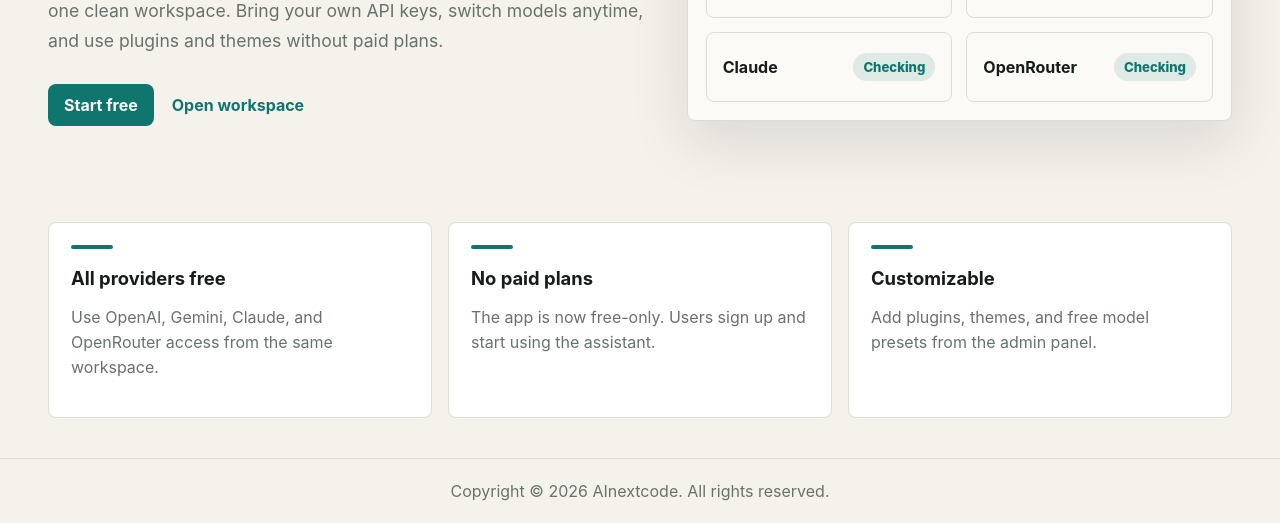
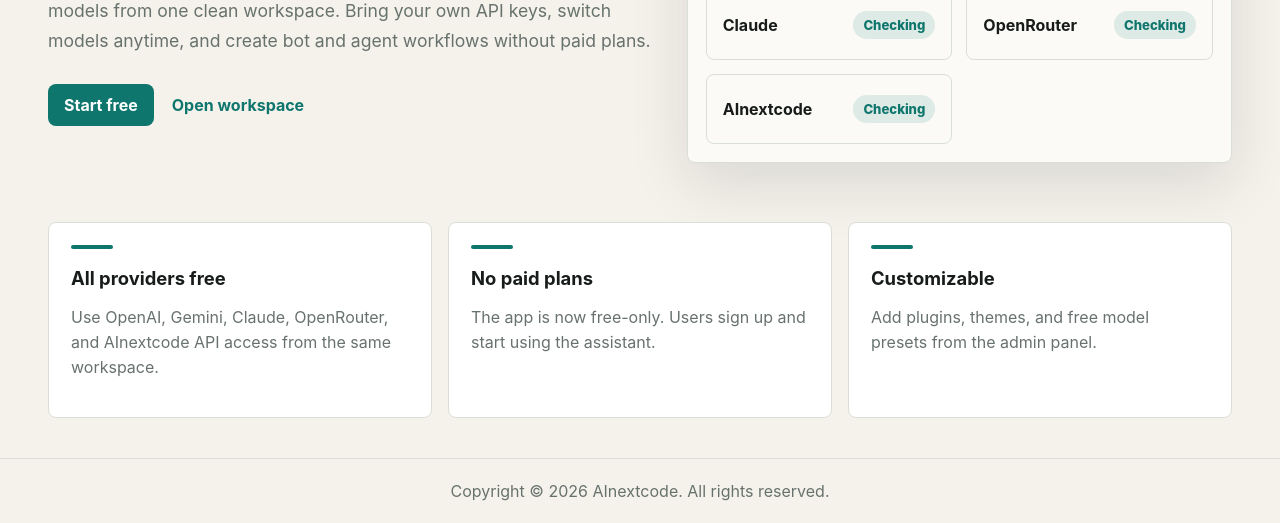
Before and after one commit to codingkonet/ainextcodecom, a website: page public/index.html in a window 1280 px wide. Shown: the part 540-1063 px from the top of the page. Drawn offline with Linux system fonts and the light colour scheme; no server answers.

Commit message:
Add AInextcode API provider

```diff
--- a/public/index.html
+++ b/public/index.html
@@ -33,7 +33,7 @@
           <div class="hero-copy">
             <p class="eyebrow">Free AI workspace</p>
             <h1>AInextcode is free for everyone.</h1>
-            <p class="hero-text">Chat with OpenAI, Gemini, Claude, and free OpenRouter models from one clean workspace. Bring your own API keys, switch models anytime, and use plugins and themes without paid plans.</p>
+            <p class="hero-text">Chat with OpenAI, Gemini, Claude, OpenRouter, and AInextcode API models from one clean workspace. Bring your own API keys, switch models anytime, and create bot and agent workflows without paid plans.</p>
             <div class="hero-actions">
               <button id="heroSignup" type="button">Start free</button>
               <a class="text-link" href="#app">Open workspace</a>
@@ -51,6 +51,7 @@
               <div><strong>Gemini</strong><span data-provider-status="gemini">Checking</span></div>
               <div><strong>Claude</strong><span data-provider-status="claude">Checking</span></div>
               <div><strong>OpenRouter</strong><span data-provider-status="openrouter">Checking</span></div>
+              <div><strong>AInextcode</strong><span data-provider-status="ainextcode">Checking</span></div>
             </div>
           </div>
         </div>
@@ -58,7 +59,7 @@
         <div class="feature-grid">
           <article>
             <h2>All providers free</h2>
-            <p>Use OpenAI, Gemini, Claude, and OpenRouter access from the same workspace.</p>
+            <p>Use OpenAI, Gemini, Claude, OpenRouter, and AInextcode API access from the same workspace.</p>
           </article>
           <article>
             <h2>No paid plans</h2>
@@ -106,6 +107,9 @@
               <input name="openrouterKey" placeholder="OpenRouter API key">
               <input name="openrouterModel" placeholder="OpenRouter free model slug">
               <label class="inline-check"><input name="clearOpenrouter" type="checkbox"> Clear OpenRouter key</label>
+              <input name="ainextcodeKey" placeholder="AInextcode API key">
+              <input name="ainextcodeModel" placeholder="AInextcode bot or agent model">
+              <label class="inline-check"><input name="clearAinextcode" type="checkbox"> Clear AInextcode key</label>
               <button type="submit">Save API settings</button>
             </form>
           </details>
```
